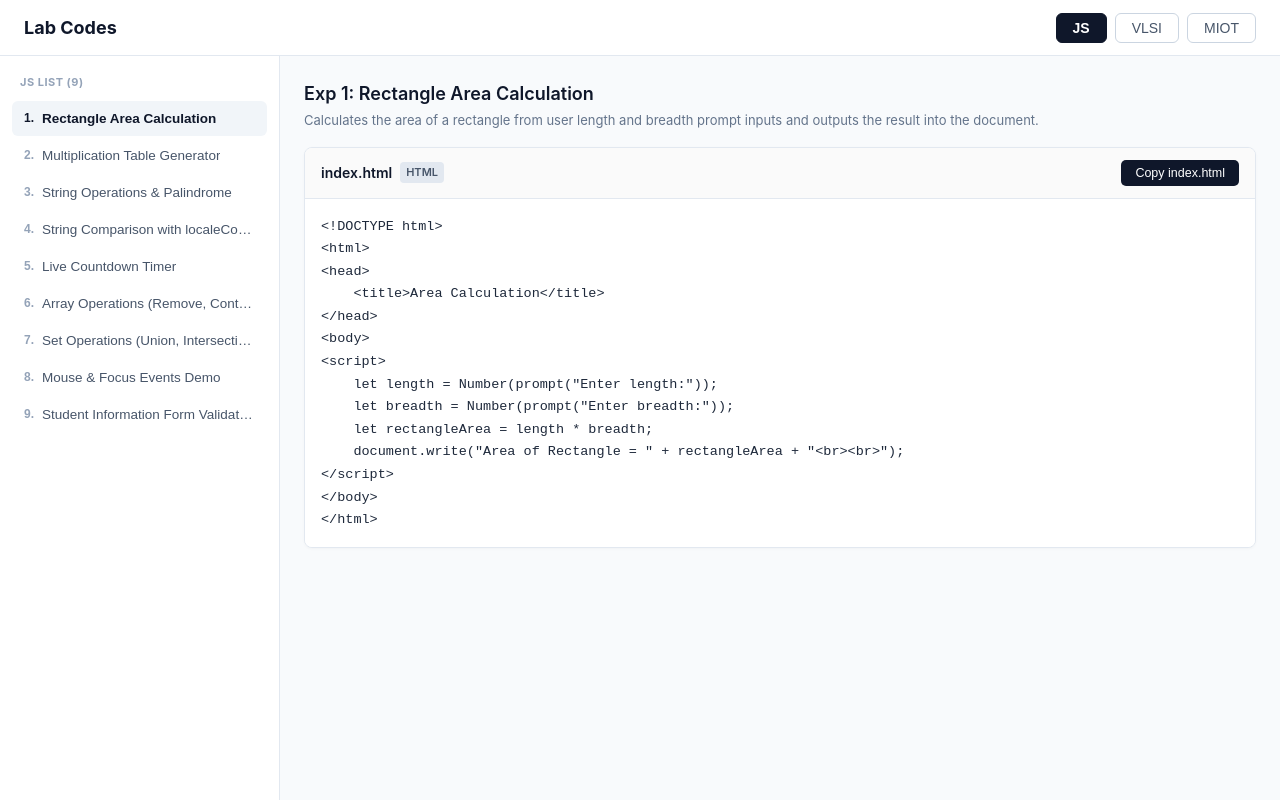
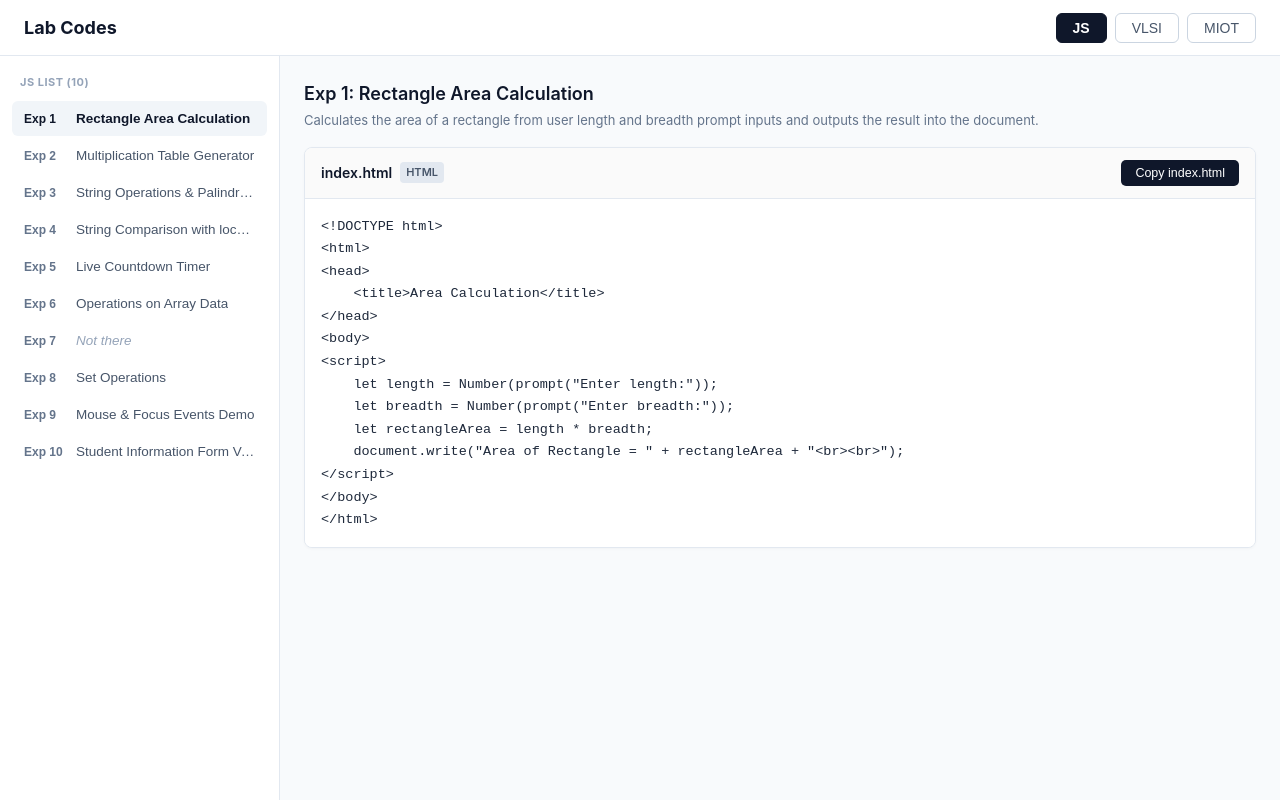
Before and after one commit to AmateurMind/VLSI_JS_MIOT, a React (Vite) app: page / in a window 1280 px wide. Built offline with nearby package versions, Linux system fonts and the light colour scheme.

Commit message:
Update sidebar labels: Exp 6 Operations on Array Data, Exp 7 Not there, Exp 8 Set Operations

```diff
--- a/src/App.jsx
+++ b/src/App.jsx
@@ -96,8 +96,12 @@ export default function App() {
             {category} List ({experiments.length})
           </div>
 
-          {experiments.map((exp, idx) => {
+          {experiments.map((exp) => {
             const isSelected = currentExp?.id === exp.id;
+            const match = exp.title.match(/^(Exp\s*\d+):\s*(.*)$/i);
+            const expLabel = match ? match[1] : '';
+            const expName = match ? match[2] : exp.title;
+
             return (
               <button
                 key={exp.id}
@@ -109,27 +113,36 @@ export default function App() {
                   borderRadius: '6px',
                   border: 'none',
                   background: isSelected ? '#f1f5f9' : 'transparent',
-                  color: isSelected ? '#0f172a' : '#475569',
+                  color: exp.isSkipped ? '#94a3b8' : (isSelected ? '#0f172a' : '#475569'),
                   fontWeight: isSelected ? 600 : 400,
                   fontSize: '13.5px',
                   cursor: 'pointer',
                   marginBottom: '2px',
                   display: 'flex',
-                  alignItems: 'center',
+                  alignItems: 'baseline',
                   gap: '8px'
                 }}
               >
                 <span
                   style={{
-                    color: isSelected ? '#0f172a' : '#94a3b8',
+                    color: isSelected ? '#0f172a' : '#64748b',
                     fontSize: '12px',
-                    fontWeight: 600
+                    fontWeight: 600,
+                    minWidth: '44px',
+                    flexShrink: 0
                   }}
                 >
-                  {idx + 1}.
+                  {expLabel || '•'}
                 </span>
-                <span style={{ overflow: 'hidden', textOverflow: 'ellipsis', whiteSpace: 'nowrap' }}>
-                  {exp.title.replace(/^Exp \d+:\s*/, '')}
+                <span
+                  style={{
+                    overflow: 'hidden',
+                    textOverflow: 'ellipsis',
+                    whiteSpace: 'nowrap',
+                    fontStyle: exp.isSkipped ? 'italic' : 'normal'
+                  }}
+                >
+                  {expName}
                 </span>
               </button>
             );
@@ -161,7 +174,27 @@ export default function App() {
                 </p>
               </div>
 
-              {/* Files Layout: 2 Columns for multi-file (like Exp 10), 1 Column for single file */}
+              {/* If Exp is skipped / not there (e.g. Exp 7) */}
+              {currentExp.isSkipped ? (
+                <div
+                  style={{
+                    background: '#ffffff',
+                    border: '1px dashed #cbd5e1',
+                    borderRadius: '8px',
+                    padding: '36px 24px',
+                    textAlign: 'center',
+                    color: '#64748b'
+                  }}
+                >
+                  <p style={{ fontSize: '15px', fontWeight: 500, color: '#334155' }}>
+                    Experiment 7 is not there / not available in the project files.
+                  </p>
+                  <p style={{ fontSize: '13px', marginTop: '8px' }}>
+                    Select <strong>Exp 8 (Set Operations)</strong> from the sidebar to continue.
+                  </p>
+                </div>
+              ) : (
+                /* Files Layout: 2 Columns for multi-file (Exp 10), 1 Column for single file */
                 <div
                   style={{
                     display: 'grid',
@@ -257,6 +290,7 @@ export default function App() {
                     );
                   })}
                 </div>
+              )}
             </>
           ) : (
             <div style={{ color: '#64748b', fontSize: '14px' }}>Select an experiment from the left sidebar.</div>
--- a/src/data/experiments.js
+++ b/src/data/experiments.js
@@ -224,10 +224,11 @@ function sample() {
     },
     {
       id: "js-exp6",
-      title: "Exp 6: Array Operations (Remove, Contains, Empty)",
+      expNum: "Exp 6",
+      title: "Exp 6: Operations on Array Data",
       file: "index6.html",
       category: "Data Structures - Array",
-      description: "Core utility operations on arrays: filter-based element removal, includes() search, and resetting array length to empty.",
+      description: "Core utility operations on array data: filter-based element removal, includes() search, and resetting array length to empty.",
       tags: ["arrays", "filter", "includes", "length"],
       codeFiles: [
         {
@@ -271,8 +272,20 @@ document.write("<br>After emptying: ", array);
       ]
     },
     {
+      id: "js-exp7",
+      expNum: "Exp 7",
+      title: "Exp 7: Not there",
+      file: "N/A",
+      category: "Omitted",
+      description: "Experiment 7 is not there / not available in project files.",
+      isSkipped: true,
+      tags: ["skipped"],
+      codeFiles: []
+    },
+    {
       id: "js-exp8",
-      title: "Exp 8: Set Operations (Union, Intersection, Difference)",
+      expNum: "Exp 8",
+      title: "Exp 8: Set Operations",
       file: "index8.html",
       category: "Data Structures - Set",
       description: "Mathematical set implementations using ES6 Set: Union, Intersection, Difference, and Symmetric Difference.",
```
Also changed, not shown: 1 other file (tests, documents, lock files or other folders). Lines whose indentation alone changed are shown as unchanged.
